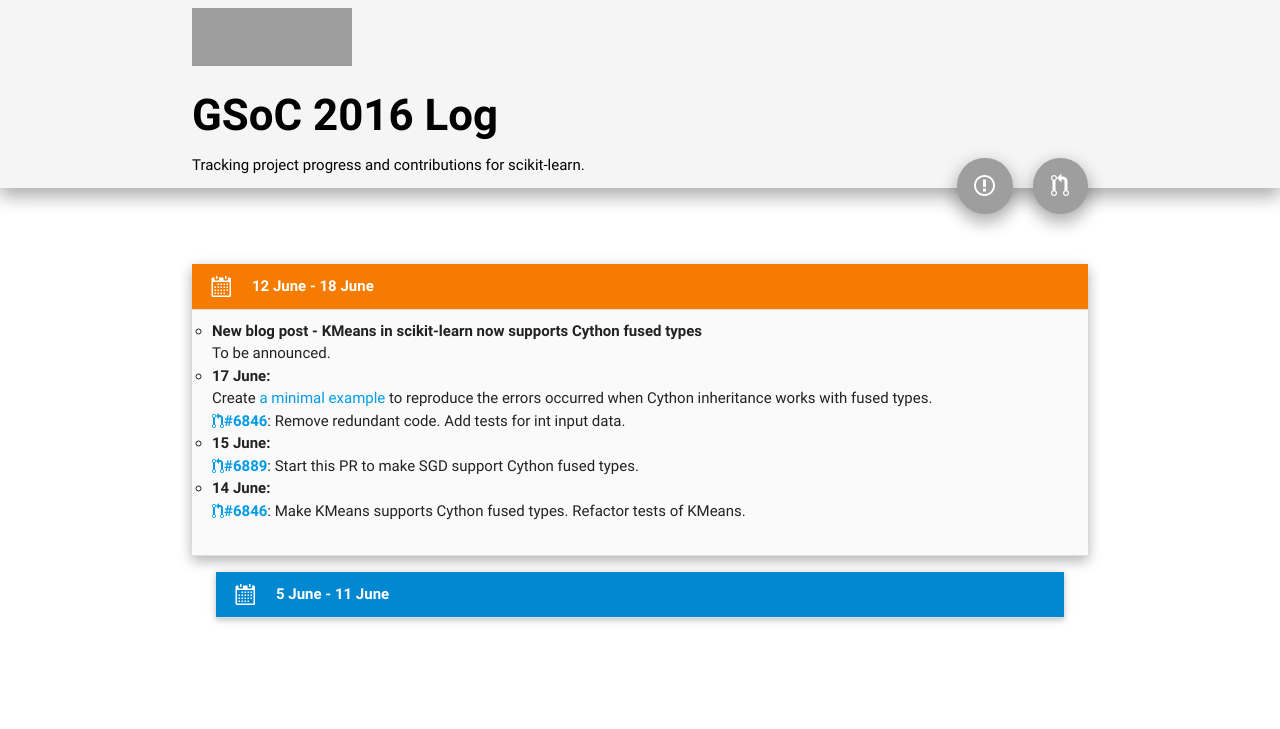
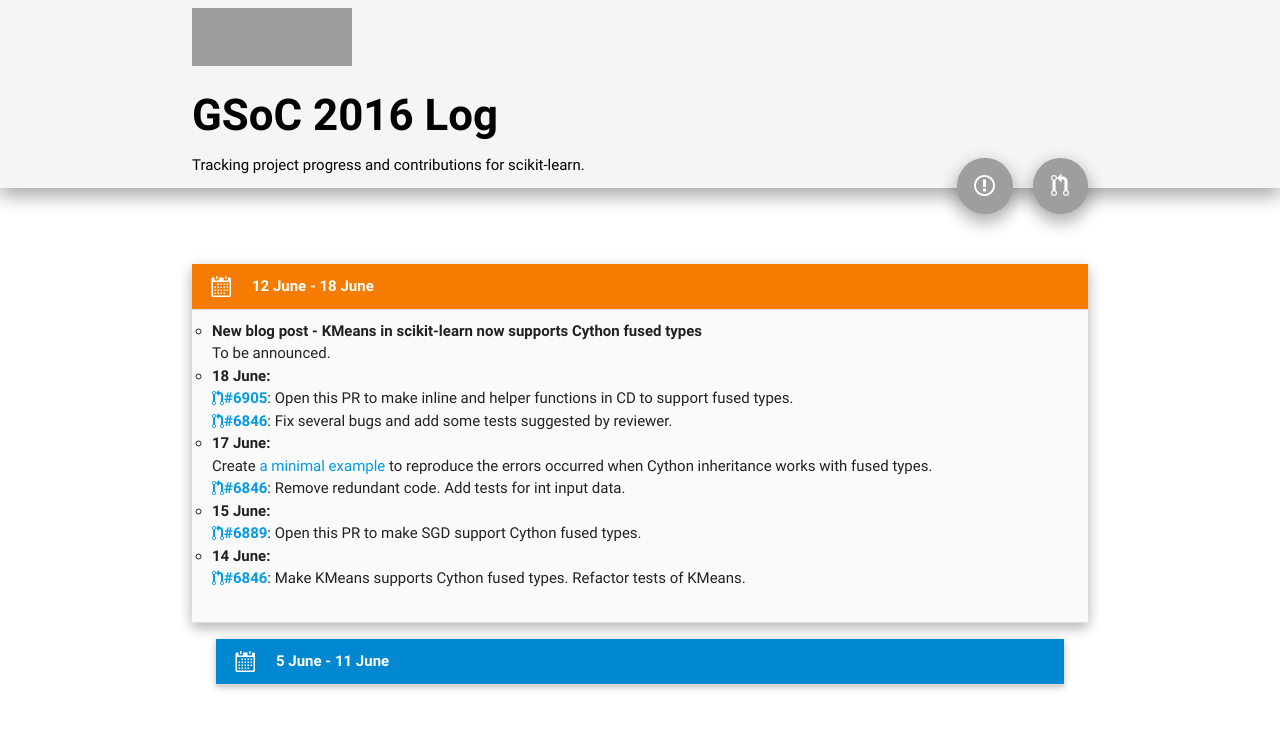
Before and after one commit to yenchenlin/yenchenlin.github.io, a Jekyll site: the page built from _pages/gsoc.html, in a window 1280 px wide, cut to the strip 0-729 px from the top of the page. Built offline with Jekyll 4.4.1, drawn with Linux system fonts in a browser that asks for light colours; nearby versions of some CDN libraries; grey boxes are pictures that could not be loaded.

Commit message:
Update June 18

```diff
--- a/_pages/gsoc.html
+++ b/_pages/gsoc.html
@@ -96,6 +96,17 @@
                     To be announced.
                   </li>
 
+                  <li><b>18 June: </b><br/>
+                    <a href="https://github.com/scikit-learn/scikit-learn/pull/6905">
+                    <i class="octicon octicon-git-pull-request"></i><b>#6905</b></a>:
+                      Open this PR to make inline and helper functions in CD to support fused types.
+                    </br>
+                    <a href="https://github.com/scikit-learn/scikit-learn/pull/6846">
+                    <i class="octicon octicon-git-pull-request"></i><b>#6846</b></a>:
+                      Fix several bugs and add some tests suggested by reviewer.
+                 </li>
+
+
                   <li><b>17 June: </b><br/>
                       Create <a href="https://github.com/yenchenlin/Cython_Experiments">a minimal example</a> to reproduce the errors occurred when Cython inheritance works with fused types.
                     <a href="https://github.com/scikit-learn/scikit-learn/pull/6846">
@@ -108,7 +119,7 @@
                   <li><b>15 June: </b><br/>
                     <a href="https://github.com/scikit-learn/scikit-learn/pull/6889">
                     <i class="octicon octicon-git-pull-request"></i><b>#6889</b></a>:
-                      Start this PR to make SGD support Cython fused types.
+                      Open this PR to make SGD support Cython fused types.
                   </li>
 
                   <li><b>14 June: </b><br/>
```
